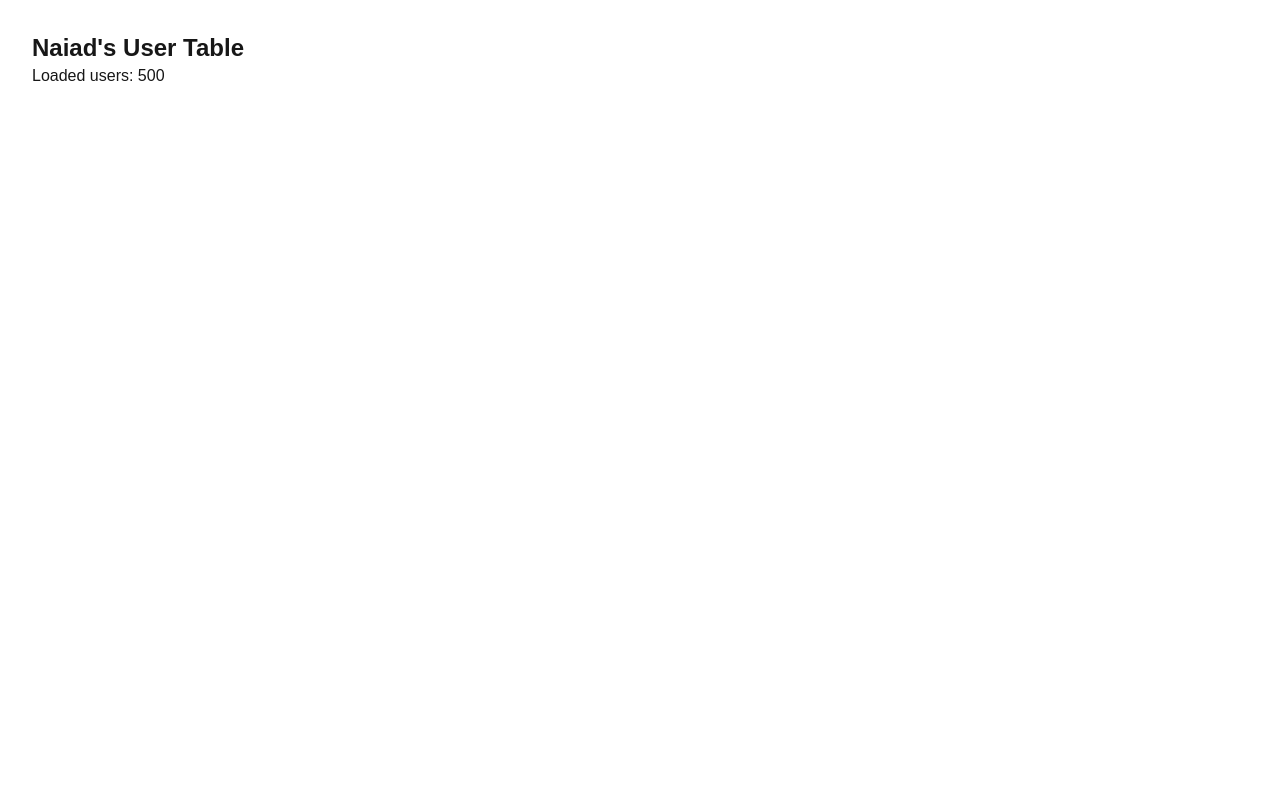
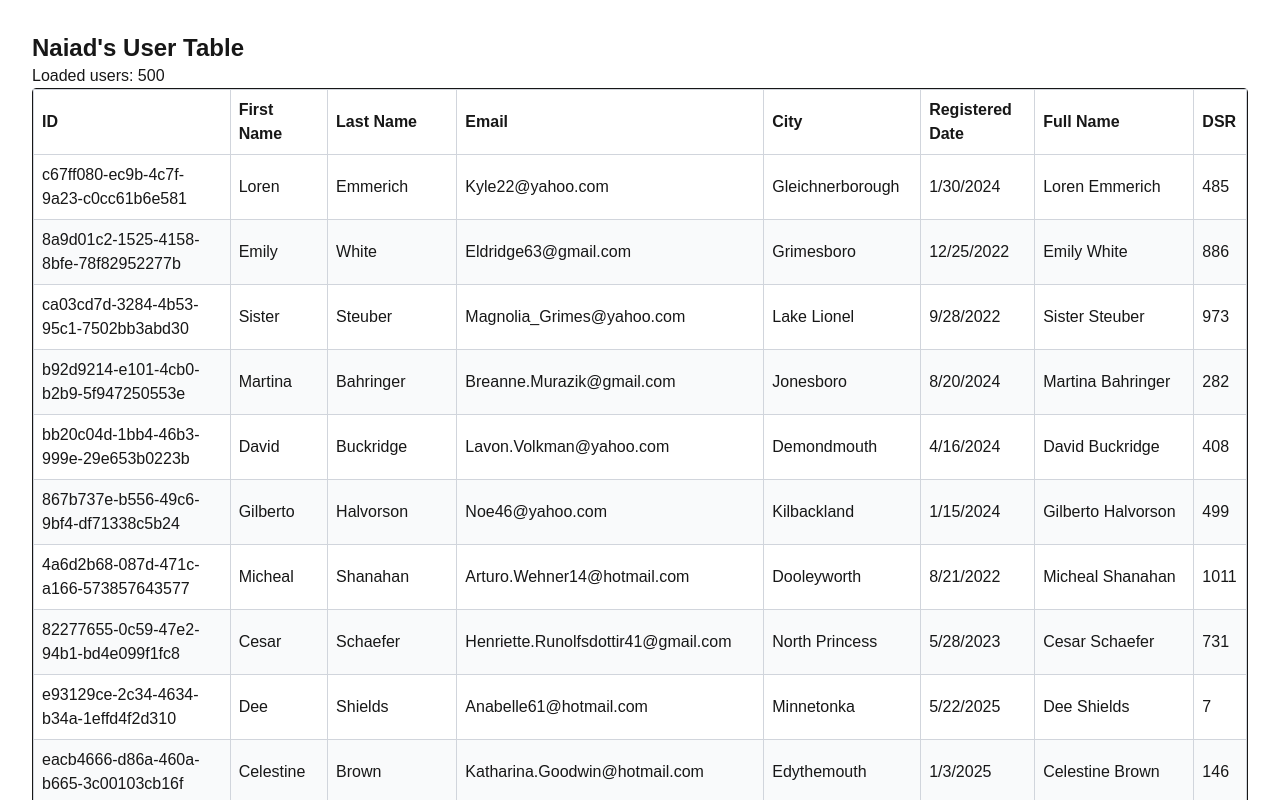
Before and after one commit to naiadbaksh/react-table-nb, a Next.js app: page / in a window 1280 px wide. Shown: the top 800 px of the page. Built offline with nearby package versions, Linux system fonts and the light colour scheme.

Commit message:
displaying information in table

```diff
--- a/src/app/page.tsx
+++ b/src/app/page.tsx
@@ -29,6 +29,62 @@ const Home = () => {
     <main className="p-8">
       <h1 className="text-2xl font-bold">Naiad's User Table</h1>
       <p>Loaded users: {users.length}</p>
+
+      <div className="overflow-auto-max-h max-h-[80vh border rounded">
+        <table className="min-w-full border-collapse border border-gray-300">
+          <thead>
+            <tr>
+              <th className="border border-gray-300 p-2 text-left">ID</th>
+              <th className="border border-gray-300 p-2 text-left">
+                First Name
+              </th>
+              <th className="border border-gray-300 p-2 text-left">
+                Last Name
+              </th>
+              <th className="border border-gray-300 p-2 text-left">Email</th>
+              <th className="border border-gray-300 p-2 text-left">City</th>
+              <th className="border border-gray-300 p-2 text-left">
+                Registered Date
+              </th>
+              <th className="border border-gray-300 p-2 text-left">
+                Full Name
+              </th>
+              <th className="border border-gray-300 p-2 text-left">DSR</th>
+            </tr>
+          </thead>
+          <tbody>
+            {users.map((user) => {
+              const fullName = `${user.firstName} ${user.lastName}`;
+
+              const daysSinceRegistration = Math.floor(
+                (Date.now() - new Date(user.registeredDate).getTime()) /
+                  (1000 * 60 * 60 * 24)
+              );
+
+              return (
+                <tr key={user.id} className="even:bg-gray-50">
+                  <td className="border border-gray-300 p-2">{user.id}</td>
+                  <td className="border border-gray-300 p-2">
+                    {user.firstName}
+                  </td>
+                  <td className="border border-gray-300 p-2">
+                    {user.lastName}
+                  </td>
+                  <td className="border border-gray-300 p-2">{user.email}</td>
+                  <td className="border border-gray-300 p-2">{user.city}</td>
+                  <td className="border border-gray-300 p-2">
+                    {new Date(user.registeredDate).toLocaleDateString()}
+                  </td>
+                  <td className="border border-gray-300 p-2">{fullName}</td>
+                  <td className="border border-gray-300 p-2">
+                    {daysSinceRegistration}
+                  </td>
+                </tr>
+              );
+            })}
+          </tbody>
+        </table>
+      </div>
     </main>
   );
 };
```
